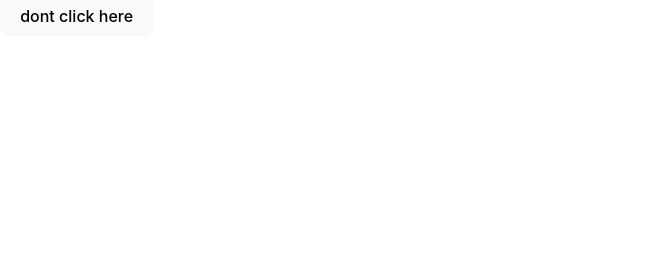
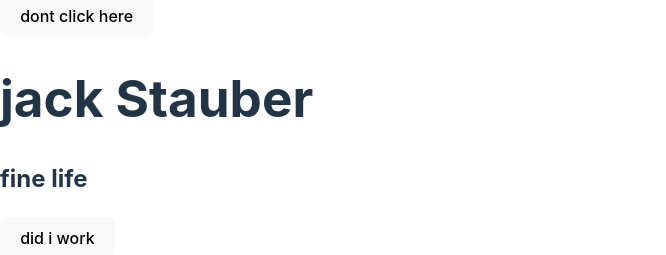
Before and after one commit to MethanBlun/codecademy_react, a React (Vite) app in the folder codecademy_react/: page / in a window 1280 px wide. Shown: the part 900-1155 px from the top of the page, without its empty margins (0-666 px from the left). Before the commit the page ends 936 px from the top, so only its background shows below. Built offline with nearby package versions, Linux system fonts and the light colour scheme.

Commit message:
props fixed

```diff
--- a/codecademy_react/src/App.jsx
+++ b/codecademy_react/src/App.jsx
@@ -34,7 +34,7 @@
 
   return (
     <>
-
+    <Product/>
     <QuoteMaker/>
 
 
--- a/codecademy_react/src/owl.jsx
+++ b/codecademy_react/src/owl.jsx
@@ -11,19 +11,25 @@
 
 function ButtonSi() {
     function handleclick(){
-      return alert('fuck !! i was clicked')
+      return alert('!! i was clicked')
     }
     return <button onClick={handleclick}> dont click here
     </button>
 }
+function buttonHandleClick(){
+  alert('i was nddnndn')
+}
 function DisplayeSong(props){
+  return(
+
+
+
   <>
-
   <h1>{props.singer}</h1>
   <h2>{props.singerName}</h2>
-
-
-  </>
+  <button onClick={buttonHandleClick}>{props.name}</button>
+ </>
+  )
 }
 
 const ibreuMonkey = {src:"https://content.codecademy.com/courses/React/react_photo-monkeyselfie.jpg"  }
@@ -43,7 +49,7 @@
     <ButtonSi/>
     <img className="ibreuMonkey" src={ibreuMonkey.src} alt="" />
 
-<DisplayeSong/>
+      <DisplayeSong  singer='jack Stauber' singerName='fine life' name='did i work'/>
       </>
   );
 }
```
